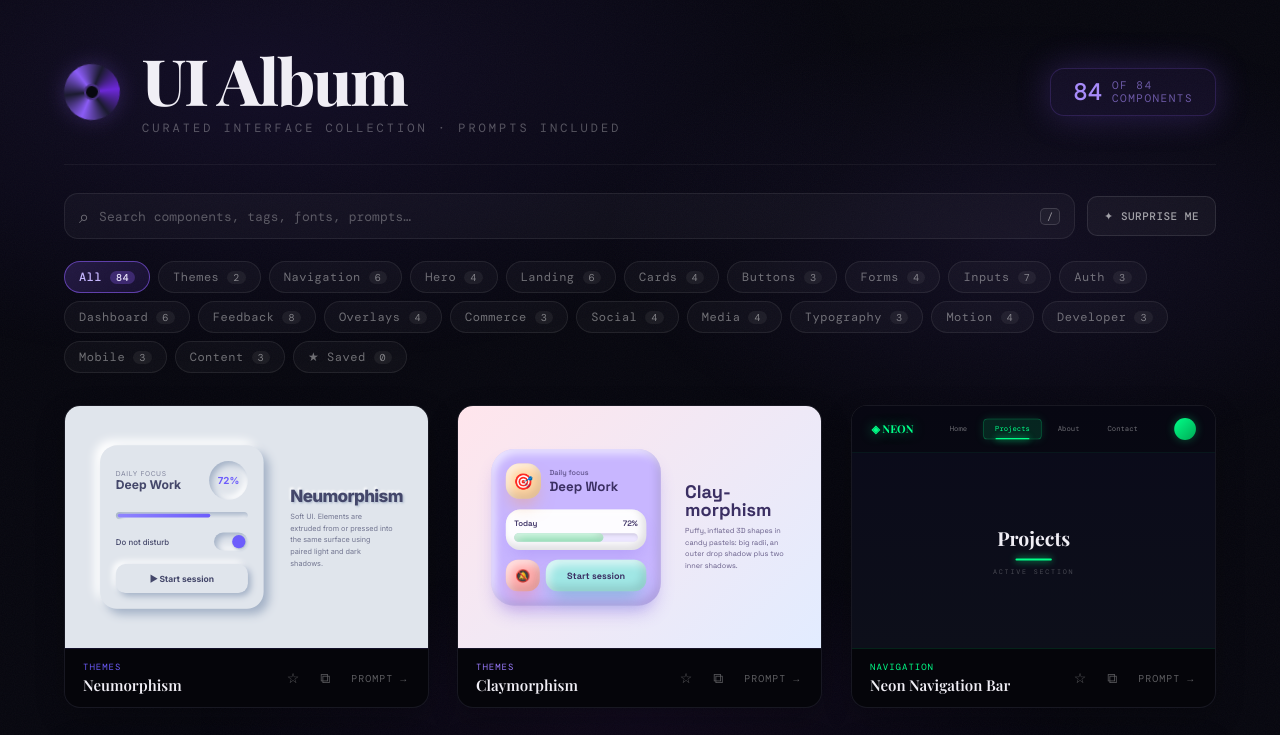
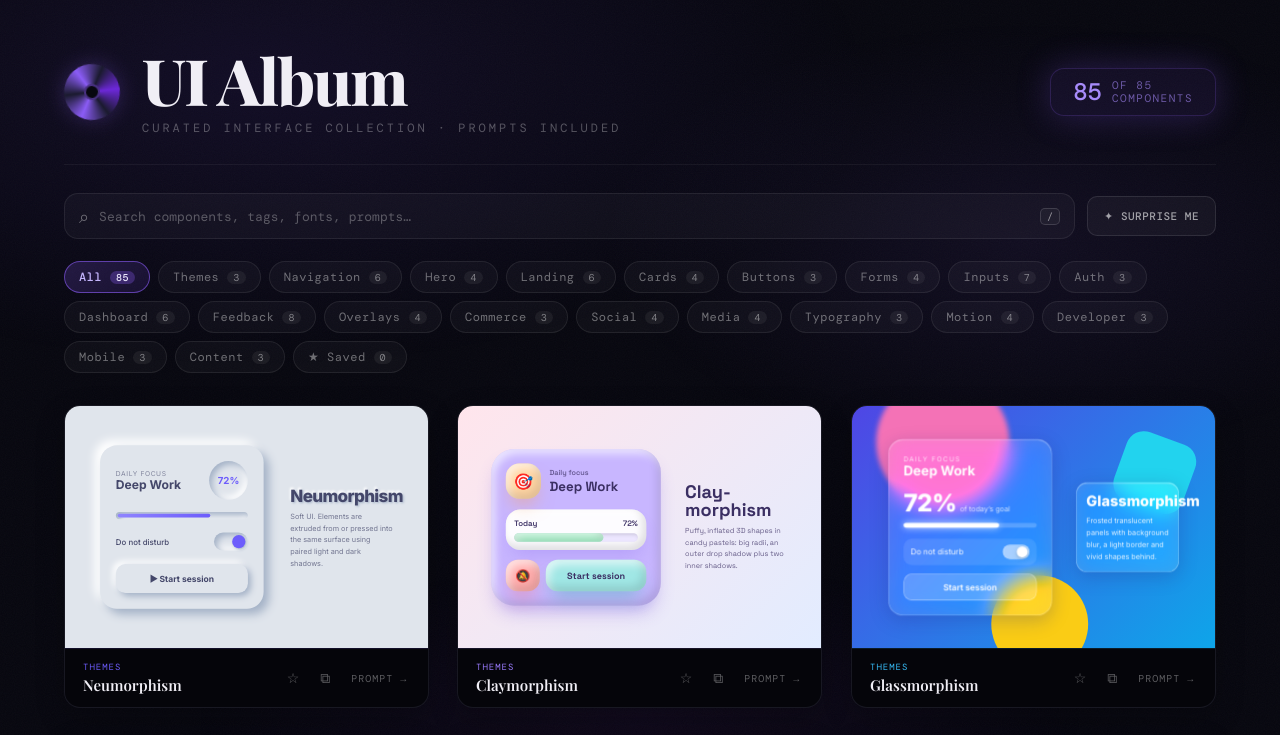
Before and after one commit to Dreadonyx/UI-Album, a React (Vite) app: page / in a window 1280 px wide. Shown: the top 735 px of the page. Built offline with nearby package versions, Linux system fonts and the light colour scheme; a web font is replaced by a local one.

Commit message:
Add Glassmorphism theme

```diff
--- a/src/catalog.js
+++ b/src/catalog.js
@@ -2,6 +2,7 @@ import { lazy } from 'react';
 
 const ThemeNeumorphism = lazy(() => import('./components/ThemeNeumorphism'));
 const ThemeClaymorphism = lazy(() => import('./components/ThemeClaymorphism'));
+const ThemeGlassmorphism = lazy(() => import('./components/ThemeGlassmorphism'));
 const NeonNavbar = lazy(() => import('./components/NeonNavbar'));
 const MinimalFooter = lazy(() => import('./components/MinimalFooter'));
 const SidebarNav = lazy(() => import('./components/SidebarNav'));
@@ -113,6 +114,16 @@ const ENTRIES = [
     prompt: 'Design a "Deep Work" focus widget in claymorphism on a pink-to-periwinkle pastel gradient. Elements look like inflated clay: very large radii (38px card, 20–24px inner pieces), pastel fills (#c8b6ff card, #ffd6a5 icon tile, #a0e7e5 button, #9bf6c5 progress, #ffadad active toggle) and a triple shadow on each piece: a soft colored outer drop shadow (0 18px 30px -10px) plus an inner dark shadow bottom-right and an inner white highlight top-left. Include an emoji icon tile, a white clay panel with the progress bar, a square clay toggle button (🔕/🔔) and a chunky "Start session" button that squishes (scale 0.97) while running. Space Grotesk bold, deep purple text #3b2f63.',
     code: `.clay { border-radius: 38px; background: #c8b6ff; box-shadow: 0 18px 30px -10px rgba(124,92,230,.45), inset -6px -8px 14px rgba(0,0,0,.12), inset 6px 8px 14px rgba(255,255,255,.65); }\n.clay-btn { border-radius: 20px; background: #a0e7e5; }\n.clay-btn:active { transform: scale(.97); }`,
     usage: 'Playful consumer apps, kids and education products, onboarding illustrations and 3D-ish landing pages.',
+  },
+  {
+    title: 'Glassmorphism', category: 'Themes', component: ThemeGlassmorphism,
+    accent: '#38bdf8',
+    palette: ['#4f46e5', '#0ea5e9', '#f472b6', '#facc15', '#ffffff'],
+    tags: ['Frosted Glass', 'Blur', 'Translucent'],
+    fonts: ['Inter'],
+    prompt: 'Design a "Deep Work" focus widget in glassmorphism. Background: an indigo-to-sky gradient with bold solid shapes behind the card (a pink circle, a yellow circle, a rotated cyan square) so the blur has something to show. The card is rgba(255,255,255,0.14) with backdrop-filter: blur(18px) saturate(160%), a 1px rgba(255,255,255,0.35) border, a 1px inner top highlight and a soft indigo shadow. White Inter text, a big 40px percentage, a glowing white progress bar, a translucent switch row and a glass button that turns solid white with indigo text while running. Add a second smaller glass panel for the caption.',
+    code: `.glass { background: rgba(255,255,255,.14); backdrop-filter: blur(18px) saturate(160%); -webkit-backdrop-filter: blur(18px) saturate(160%); border: 1px solid rgba(255,255,255,.35); border-radius: 24px; box-shadow: 0 8px 32px rgba(31,38,135,.25), inset 0 1px 0 rgba(255,255,255,.4); }`,
+    usage: 'Overlays on rich imagery: music players, weather, OS-style widgets and hero cards. Ensure text contrast over busy areas.',
   },
 
   // ─── Navigation ───────────────────────────────────────────
--- /dev/null
+++ b/src/components/ThemeGlassmorphism.jsx
@@ -0,0 +1,47 @@
+import useFocusSession from './useFocusSession';
+
+const glass = {
+  background: 'rgba(255,255,255,0.14)',
+  backdropFilter: 'blur(18px) saturate(160%)',
+  WebkitBackdropFilter: 'blur(18px) saturate(160%)',
+  border: '1px solid rgba(255,255,255,0.35)',
+  boxShadow: '0 8px 32px rgba(31,38,135,0.25), inset 0 1px 0 rgba(255,255,255,0.4)',
+};
+
+export default function ThemeGlassmorphism() {
+  const { progress, running, toggleRunning, dnd, toggleDnd } = useFocusSession();
+
+  return (
+    <div style={{ width: '600px', height: '400px', position: 'relative', overflow: 'hidden', background: 'linear-gradient(135deg, #4f46e5, #0ea5e9)', display: 'flex', alignItems: 'center', justifyContent: 'center', gap: '40px', fontFamily: "'Inter', sans-serif", color: '#fff' }}>
+      <div style={{ position: 'absolute', width: '220px', height: '220px', borderRadius: '50%', background: '#f472b6', top: '-50px', left: '40px', filter: 'blur(4px)' }} />
+      <div style={{ position: 'absolute', width: '160px', height: '160px', borderRadius: '50%', background: '#facc15', bottom: '-40px', left: '230px' }} />
+      <div style={{ position: 'absolute', width: '120px', height: '120px', borderRadius: '30px', background: '#22d3ee', top: '50px', right: '40px', transform: 'rotate(20deg)' }} />
+
+      <div style={{ position: 'relative', width: '270px', padding: '24px', borderRadius: '24px', ...glass }}>
+        <div style={{ fontSize: '11px', letterSpacing: '2px', opacity: 0.8 }}>DAILY FOCUS</div>
+        <div style={{ fontSize: '22px', fontWeight: 700, marginBottom: '16px' }}>Deep Work</div>
+        <div style={{ display: 'flex', alignItems: 'baseline', gap: '6px', marginBottom: '8px' }}>
+          <span style={{ fontSize: '40px', fontWeight: 800, letterSpacing: '-1px' }}>{progress}%</span>
+          <span style={{ fontSize: '12px', opacity: 0.8 }}>of today’s goal</span>
+        </div>
+        <div style={{ height: '8px', borderRadius: '8px', background: 'rgba(255,255,255,0.2)', marginBottom: '18px' }}>
+          <div style={{ height: '100%', width: `${progress}%`, borderRadius: '8px', background: '#fff', boxShadow: '0 0 12px rgba(255,255,255,0.8)', transition: 'width 0.4s' }} />
+        </div>
+        <div style={{ display: 'flex', alignItems: 'center', justifyContent: 'space-between', padding: '10px 12px', borderRadius: '14px', background: 'rgba(255,255,255,0.1)', marginBottom: '14px' }}>
+          <span style={{ fontSize: '13px' }}>Do not disturb</span>
+          <button role="switch" aria-checked={dnd} aria-label="Do not disturb" onClick={toggleDnd} style={{ width: '44px', height: '24px', borderRadius: '24px', border: '1px solid rgba(255,255,255,0.5)', background: dnd ? 'rgba(255,255,255,0.55)' : 'rgba(255,255,255,0.1)', padding: '2px', cursor: 'pointer', transition: 'background 0.2s' }}>
+            <span style={{ display: 'block', width: '18px', height: '18px', borderRadius: '50%', background: '#fff', transform: `translateX(${dnd ? 20 : 0}px)`, transition: 'transform 0.25s', boxShadow: '0 2px 6px rgba(0,0,0,0.2)' }} />
+          </button>
+        </div>
+        <button onClick={toggleRunning} style={{ width: '100%', height: '44px', borderRadius: '14px', cursor: 'pointer', fontFamily: 'inherit', fontSize: '14px', fontWeight: 600, color: running ? '#4f46e5' : '#fff', background: running ? '#fff' : 'rgba(255,255,255,0.2)', border: '1px solid rgba(255,255,255,0.5)', transition: 'all 0.2s' }}>
+          {running ? 'Pause session' : 'Start session'}
+        </button>
+      </div>
+
+      <div style={{ position: 'relative', width: '170px', padding: '16px', borderRadius: '18px', ...glass }}>
+        <div style={{ fontSize: '24px', fontWeight: 800 }}>Glassmorphism</div>
+        <p style={{ fontSize: '12px', lineHeight: 1.6, marginTop: '8px', opacity: 0.9 }}>Frosted translucent panels with background blur, a light border and vivid shapes behind.</p>
+      </div>
+    </div>
+  );
+}
```
